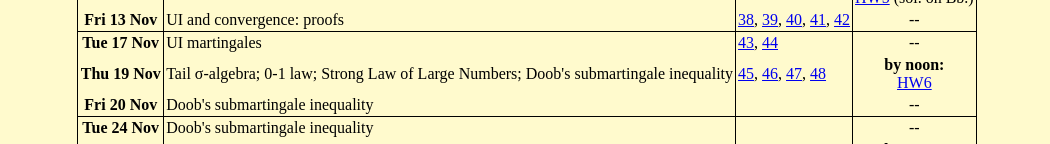
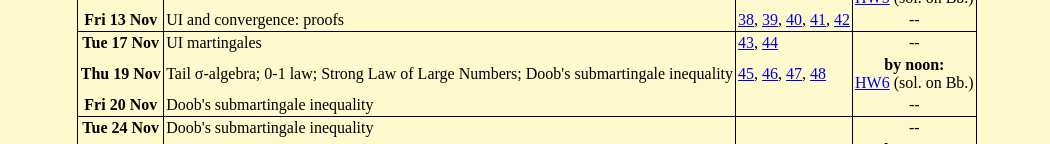
Before and after one commit to martonbalazs/martonbalazs.github.io, a plain HTML site: page mt26z.html in a window 1280 px wide. Shown: the part 1844-1988 px from the top of the page, without its empty margins (113-1163 px from the left). Drawn offline with Linux system fonts and the light colour scheme.

Commit message:
hw6 sols available

```diff
--- a/mt26z.html
+++ b/mt26z.html
@@ -614,8 +614,8 @@ color:FF3030
      by noon:
     </b><br>
     <a href="hw6_mt26z.pdf">HW6</a>
+    (sol. on Bb.)
     <!--
-    (sol. on Bb.)
     HW6
     -->
    </td>
```
